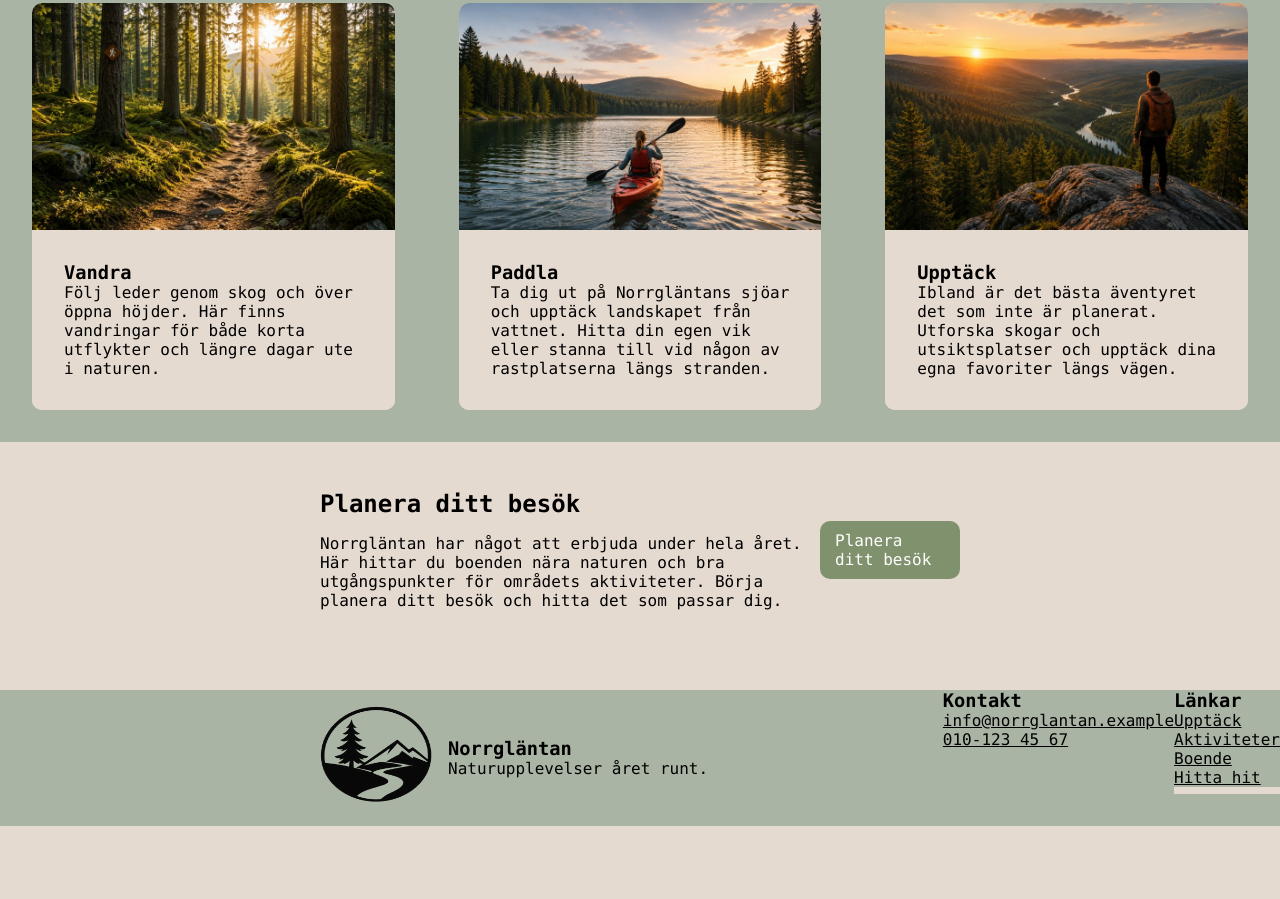
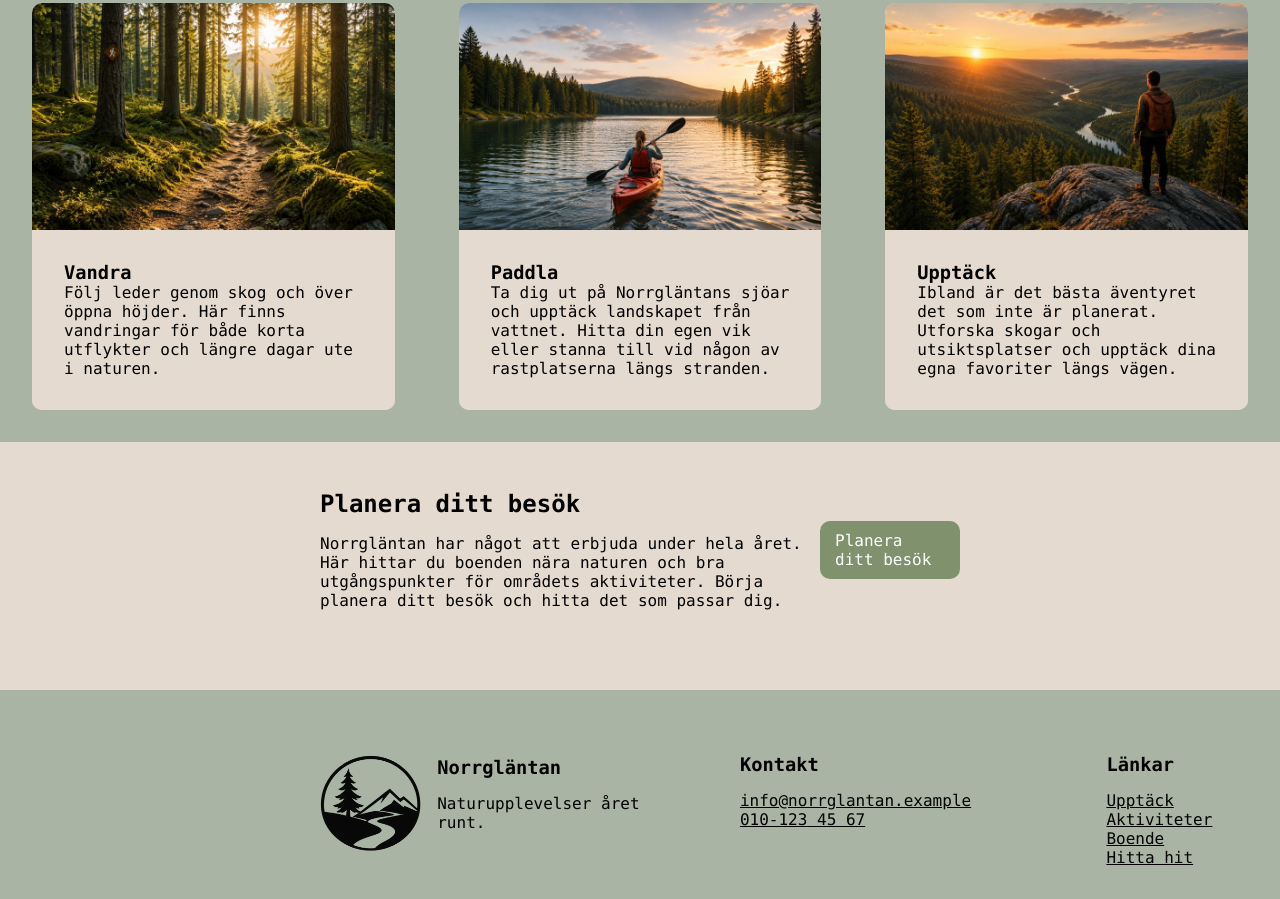
Before and after one commit to Kajsut/dt224g_kajsa_widen, a plain HTML site: page index.html in a window 1280 px wide. Shown: the part 987-1886 px from the top of the page. Before the commit the page ends 1813 px from the top, so only its background shows below. Drawn offline with Linux system fonts and the light colour scheme.

Commit message:
har fixat css till footen stor skärm

```diff
--- a/css/style.css
+++ b/css/style.css
@@ -321,9 +321,6 @@ footer img {
 footer h3 {
     background-color: #A9B4A4;
 }
-.h3links {
-    background-color: #A9B4A4;
-}
 footer p {
     background-color: #A9B4A4;
 }
@@ -434,7 +431,7 @@ footer li {
         margin-left: 20rem;
         width: 7rem;
         height: 7rem;
-        margin-bottom: 1.5rem;
+        margin-bottom: 3rem;
     }
 
     .name {
@@ -443,7 +440,14 @@ footer li {
     }
 
     .contact-links {
-
+        width: 50%;
+        display: flex;
+        flex-direction: row;
+        align-items: flex-start;
+        padding-top: 4rem;
     }
 
+    footer h3 {
+        padding-bottom: 1rem;
+    }
 }
--- a/index.html
+++ b/index.html
@@ -96,14 +96,14 @@
                     <p>Naturupplevelser året runt.</p>
                 </div>
             </div>
-         <sektion class="contact-links">
+         <section class="contact-links">
             <div class="contact">
                 <h3>Kontakt</h3>
                 <a href="info@norrglantan.example">info@norrglantan.example</a>
                 <p class="phonenumber">010-123 45 67</p>
             </div>
             <div>
-                <div class="h3links">
+                <div>
                     <h3>Länkar</h3>
                 </div>
                 <ul>
@@ -113,7 +113,7 @@
                     <li><a href="#">Hitta hit</a></li>
                 </ul>
             </div>
-          </sektion>
+          </section>
         </footer>
     </body>
 </html>
```
